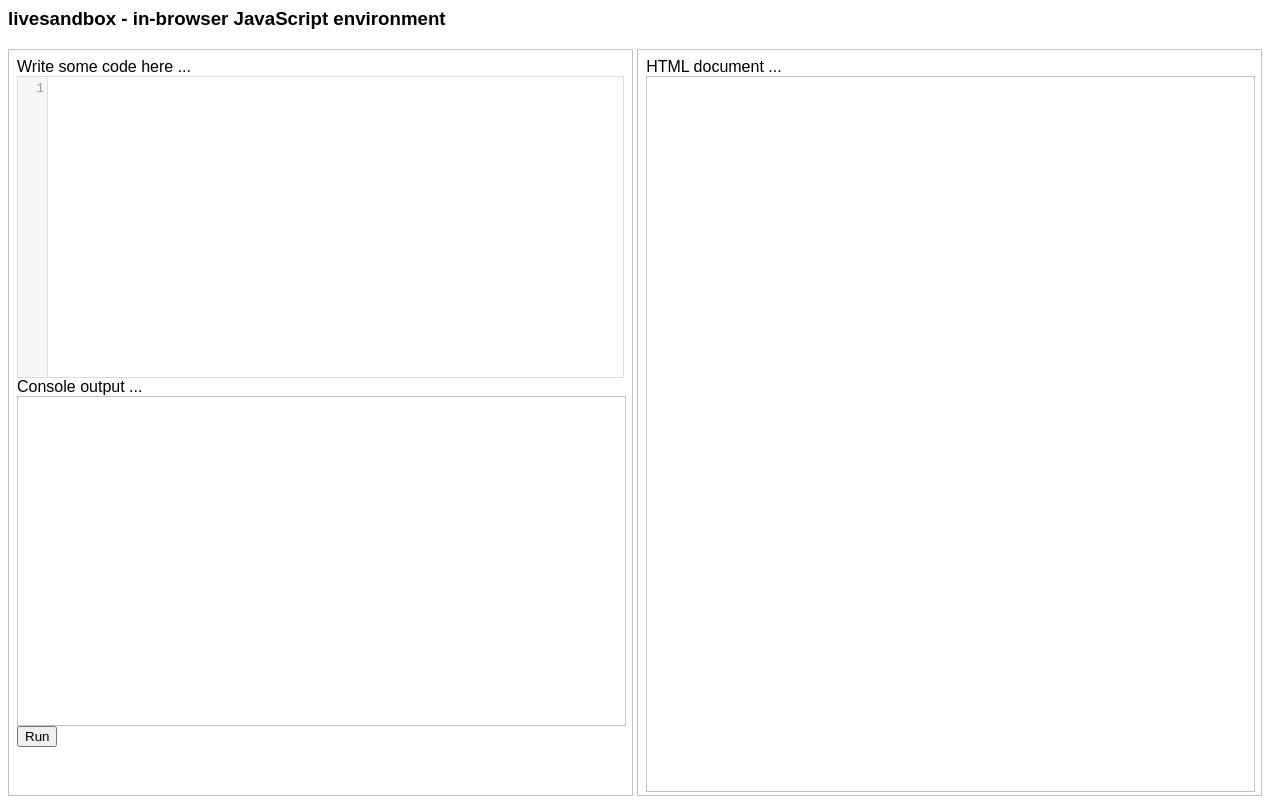
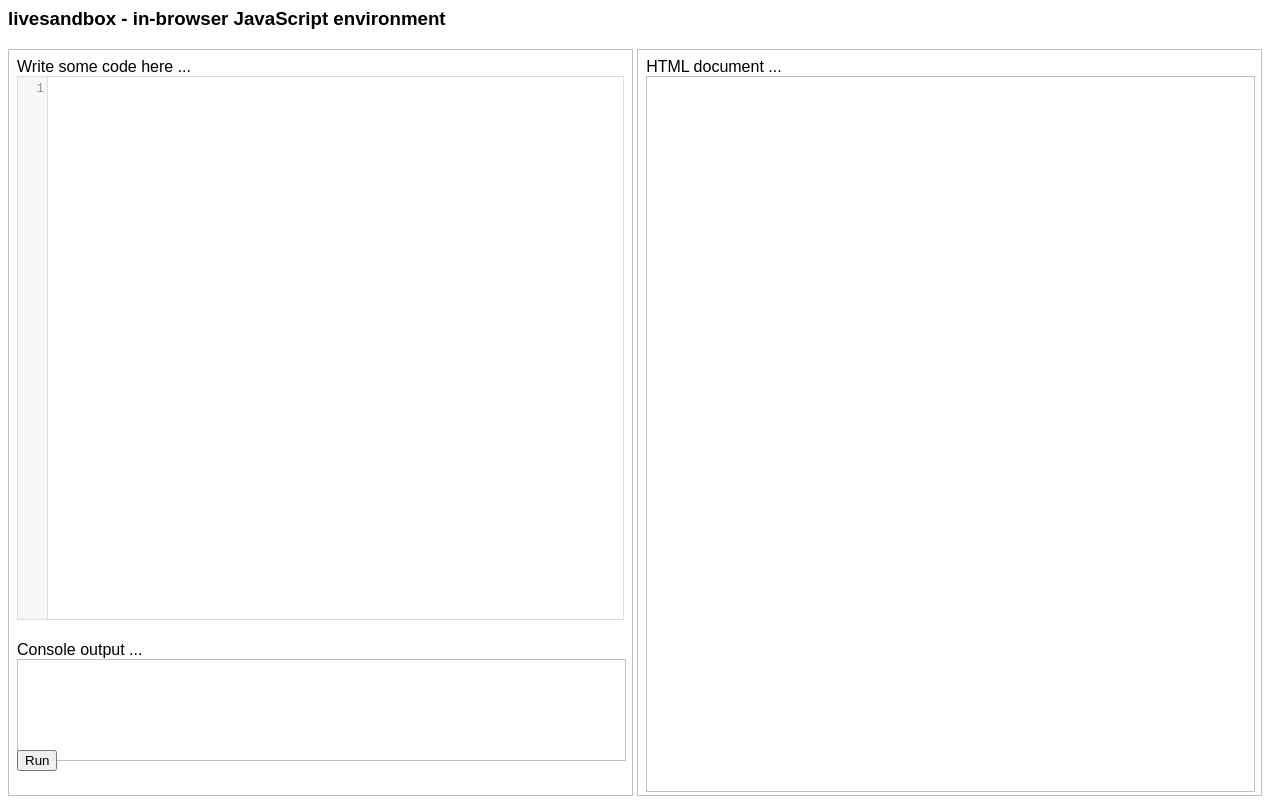
Before and after one commit to shoestringlab/laceside, a website: page index.html in a window 1280 px wide. Drawn offline with nearby package versions, Linux system fonts and the light colour scheme.

Commit message:
- v 0.2.2 updates
- CSS updates to make best use of space for editor pane and shrink console pane

```diff
--- a/index.html
+++ b/index.html
@@ -19,7 +19,7 @@
       lineNumbers: true
 
     });
-
+    //editor.setSize( { width: '100%', height: '800px' } );
     takeOverConsole();
   }
 
@@ -75,16 +75,18 @@
 <div class="row">
   <div class="col-50">
     <form>
-    <div class="row">
+    <div class="row" id="codeDiv">
 
       <label for="codeWindow">Write some code here ...</label>
       <textarea id="codeWindow"></textarea>
-      <label for="codeConsole">Console output ...</label>
-    </div>
-    <div id="codeConsole">
 
     </div>
+    <div class="row" id="consoleDiv">
+      <label for="codeConsole">Console output ...</label>
+      <div id="codeConsole">
 
+      </div>
+    </div>
     <button type="button" onclick="run();">Run</button>
     </form>
   </div>
--- a/package.json
+++ b/package.json
@@ -1,6 +1,6 @@
 {
   "name": "livesandbox",
-  "version": "0.2.1",
+  "version": "0.2.2",
   "description": "In-browser JavaScript IDE with live execution",
   "main": "index.htm",
   "directories": {
--- a/styles.css
+++ b/styles.css
@@ -1,6 +1,6 @@
 #codeConsole{
   width: 100%;
-  height: 45%;
+  height: 100px;
   border: 1px solid silver;
   overflow: scroll;
 }
@@ -18,7 +18,12 @@
 
 #codeDiv{
   width: 100%;
-  height: 45%;
+  height: 80%;
+}
+
+#consoleDiv{
+  width:100%;
+  height:15%;
 }
 
 div.col-50{
@@ -38,7 +43,7 @@ div.row{
 body {
   font-family: Arial, sans;
 }
-.CodeMirror { height: auto; border: 1px solid #ddd; }
+.CodeMirror { height: 93% !important; border: 1px solid #ddd; }
 .CodeMirror-scroll { max-height: 800px; }
 .CodeMirror pre { padding-left: 7px; line-height: 1.25; }
 .banner { background: #ffc; padding: 6px; border-bottom: 2px solid silver;  }
```
Also changed, not shown: README.md, 1 other file.
